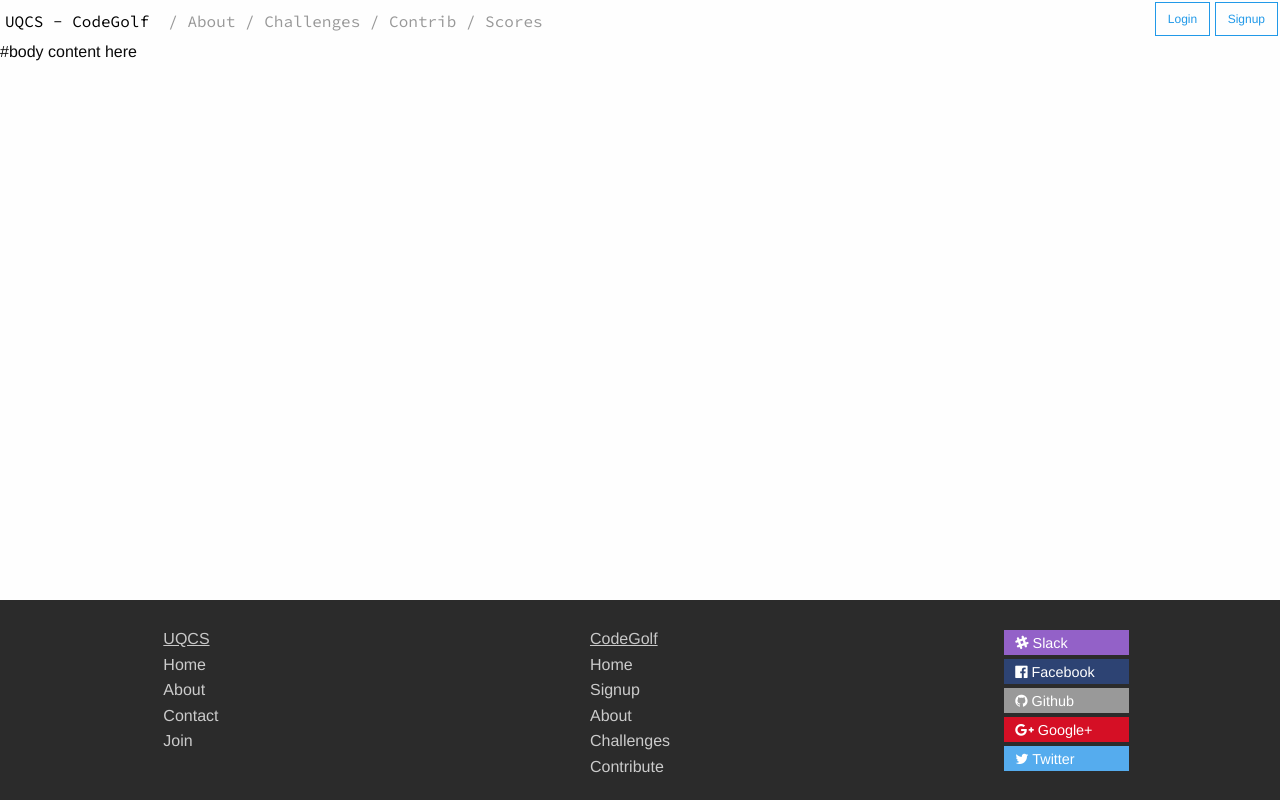
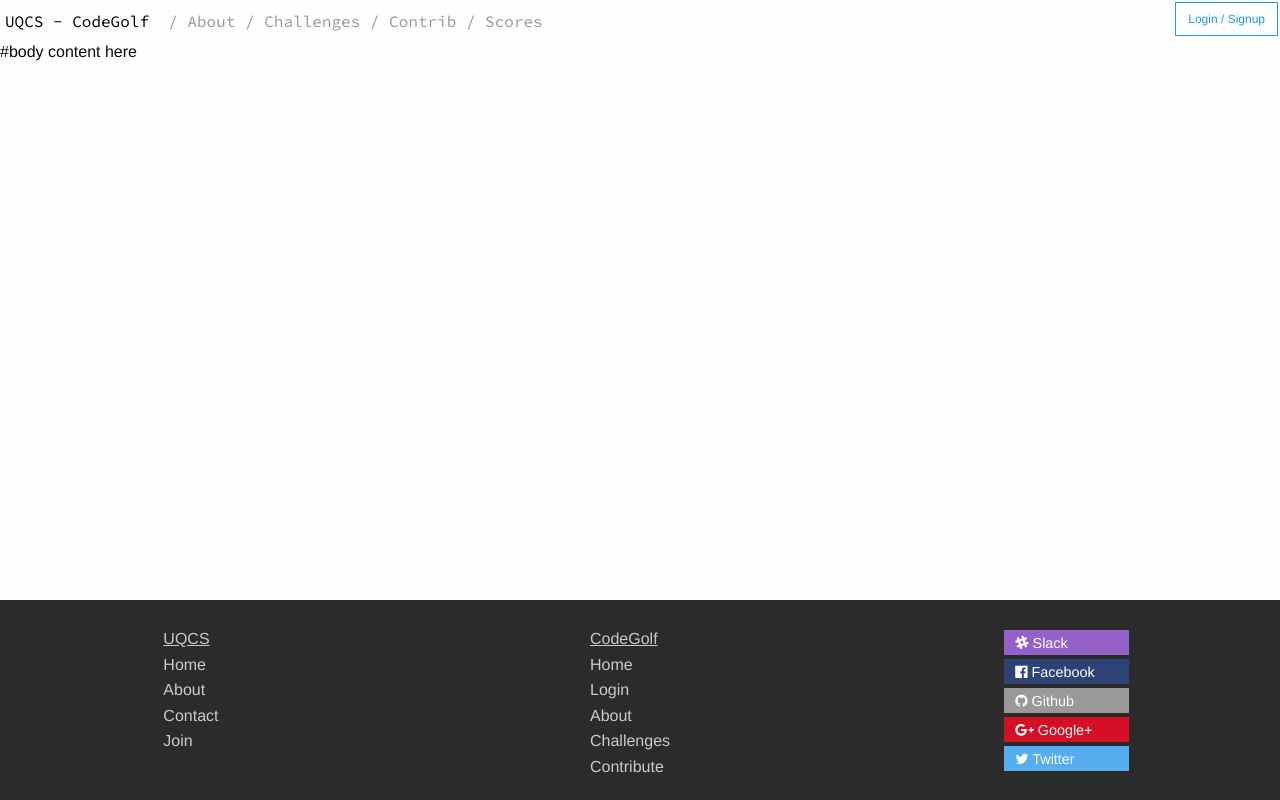
Before and after one commit to UQComputingSociety/codegolf, a Flask app: page /user/ in a window 1280 px wide. Run offline with Flask 2, Linux system fonts and the light colour scheme; some libraries are stand-ins or nearby versions.

Commit message:
created some default template files for url resolution.

```diff
--- /dev/null
+++ b/codegolf/templates/about.html
@@ -0,0 +1,6 @@
+{% extends 'layout.html' %}
+{% block css %}
+{% endblock %}
+{% block body %}
+
+{% endblock %}
--- /dev/null
+++ b/codegolf/templates/contribute.html
@@ -0,0 +1,6 @@
+{% extends 'layout.html' %}
+{% block css %}
+{% endblock %}
+{% block body %}
+
+{% endblock %}
--- a/codegolf/templates/home.html
+++ b/codegolf/templates/home.html
@@ -1,6 +1,5 @@
 {% extends 'layout.html' %}
 {% block css %}
-    <link rel="stylesheet" href="{{ url_for('static', filename='css/codegolf.css') }}" />
 {% endblock %}
 {% block body %}
   <div id="info" class="column small-12 text-center">
@@ -37,7 +36,7 @@
   </div>
   <div id="contribute" class="column small-12 text-center">
     This project is brought to you by the Univeristy of Queensland Computer Society,
-    if you would like to help maintain this project visit <a href="/contirbute">here</a>.
+    if you would like to help maintain this project visit <a href="/contribute">here</a>.
   </div>
 
 {% endblock %}
--- a/codegolf/templates/layout.html
+++ b/codegolf/templates/layout.html
@@ -15,21 +15,20 @@
     <div id="container">
       <div id="header">
         <div id="project-name" class="float-left code">
-          <a href="/">UQCS - CodeGolf</a>
+          <a href="{{ url_for('index') }}">UQCS - CodeGolf</a>
         </div>
         <div id="large-menu" class="float-left show-for-medium code">
           &nbsp;
-          / <a href="/">About</a>
-          / <a href="/">Challenges</a>
-          / <a href="/">Contrib</a>
-          / <a href="/">Scores</a>
+          / <a href="{{ url_for('about') }}">About</a>
+          / <a href="{{ url_for('challenge.index') }}">Challenges</a>
+          / <a href="{{ url_for('contribute') }}">Contrib</a>
+          / <a href="{{ url_for('scores') }}">Scores</a>
         </div>
         <div id="account-btns" class="float-right">
           {% if account_name %}
             <a class="hollow button small" href="#">{{ account_name }}</a>
           {% else %}
-            <a class="hollow button small" href="#">Login</a>
-            <a class="hollow button small" href="#">Signup</a>
+            <a class="hollow button small" href="{{ url_for('user.login') }}">Login / Signup</a>
           {% endif %}
         </div>
       </div>
@@ -43,46 +42,46 @@
       <div class="column small-4">
         <ul class="no-bullet float-center" style="width: 100px;">
           <li class="footer-link-head">UQCS</li>
-          <li><a href="/" class="light-link">Home</a></li>
-          <li><a href="/about" class="light-link">About</a></li>
-          <li><a href="/contact" class="light-link">Contact</a></li>
-          <li><a href="/join" class="light-link">Join</a></li>
+          <li><a href="https://uqcs.org.au/" class="light-link">Home</a></li>
+          <li><a href="https://uqcs.org.au/about" class="light-link">About</a></li>
+          <li><a href="https://uqcs.org.au/contact" class="light-link">Contact</a></li>
+          <li><a href="https://uqcs.org.au/join" class="light-link">Join</a></li>
         </ul>
       </div>
       <div class="column small-4">
         <ul class="no-bullet float-center" style="width: 100px;">
           <li class="footer-link-head">CodeGolf</li>
-          <li><a href="/" class="light-link">Home</a></li>
-          <li><a href="/signup" class="light-link">Signup</a></li>
-          <li><a href="/about" class="light-link">About</a></li>
-          <li><a href="/challenges" class="light-link">Challenges</a></li>
-          <li><a href="/contribute" class="light-link">Contribute</a></li>
+          <li><a href="{{ url_for('index') }}" class="light-link">Home</a></li>
+          <li><a href="{{ url_for('user.login') }}" class="light-link">Login</a></li>
+          <li><a href="{{ url_for('about') }}" class="light-link">About</a></li>
+          <li><a href="{{ url_for('challenge.index') }}" class="light-link">Challenges</a></li>
+          <li><a href="{{ url_for('contribute') }}" class="light-link">Contribute</a></li>
         </ul>
       </div>
       <div class="column small-4">
         <ul class="no-bullet float-center" style="width: 125px; padding-top: 20px;">
           <li>
-            <a href="/" class="button social slack">
+            <a href="https://slack.uqcs.org.au/" class="button social slack">
               <i class="fa fa-slack"></i> Slack
             </a>
           </li>
           <li>
-            <a href="/" class="button social facebook">
+            <a href="https://www.facebook.com/uqcomputing" class="button social facebook">
               <i class="fa fa-facebook-official"></i> Facebook
             </a>
           </li>
           <li>
-            <a href="/" class="button social github">
+            <a href="https://github.com/UQComputingSociety/" class="button social github">
               <i class="fa fa-github"></i> Github
             </a>
           </li>
           <li>
-            <a href="/" class="button social google">
+            <a href="https://google.com/profiles/uqcomputing" class="button social google">
               <i class="fa fa-google-plus"></i> Google+
             </a>
           </li>
           <li>
-            <a href="/" class="button social twitter">
+            <a href="https://twitter.com/UQComputing" class="button social twitter">
               <i class="fa fa-twitter"></i> Twitter
             </a>
           </li>
--- a/codegolf/user/views.py
+++ b/codegolf/user/views.py
@@ -27,6 +27,6 @@ def account():
     return render_template('layout.html')
 
 
-@user.route('/register')
-def register():
-    return render_template('layout.html')
+@user.route('/login')
+def login():
+    return render_template('user/login.html')
--- a/codegolf/views.py
+++ b/codegolf/views.py
@@ -13,6 +13,21 @@ def index():
     return flask.render_template('home.html')
 
 
+@app.route('/about')
+def about():
+    return flask.render_template('about.html')
+
+
+@app.route('/contribute')
+def contribute():
+    return flask.render_template('contribute.html')
+
+
+@app.route('/scores')
+def scores():
+    return flask.render_template('layout.html')
+
+
 @app.route('/addBob')
 def test_db_with_bob():
     u = User("Bobby", "bob@example.com")
```
Also changed, not shown: codegolf/templates/user/login.html (added, +7 -0 lines), codegolf/static/css/user/login.css (added).
